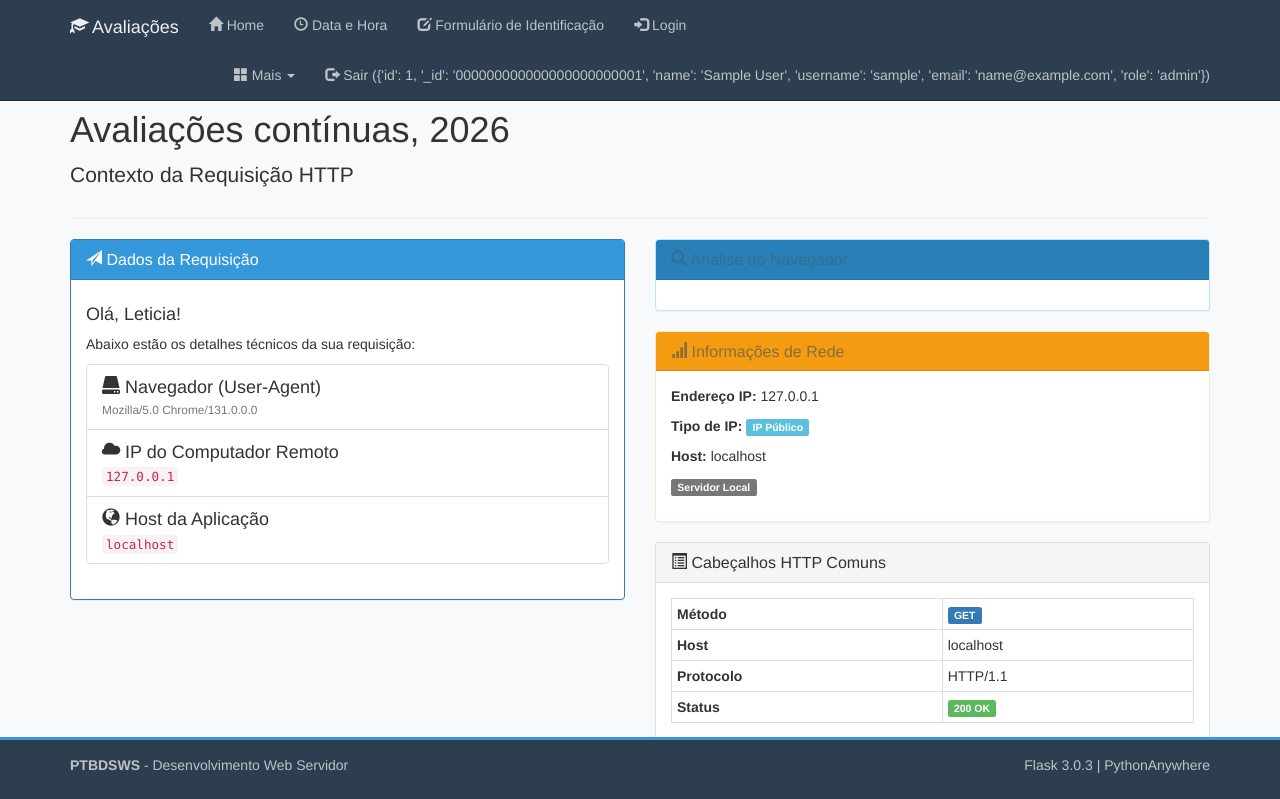
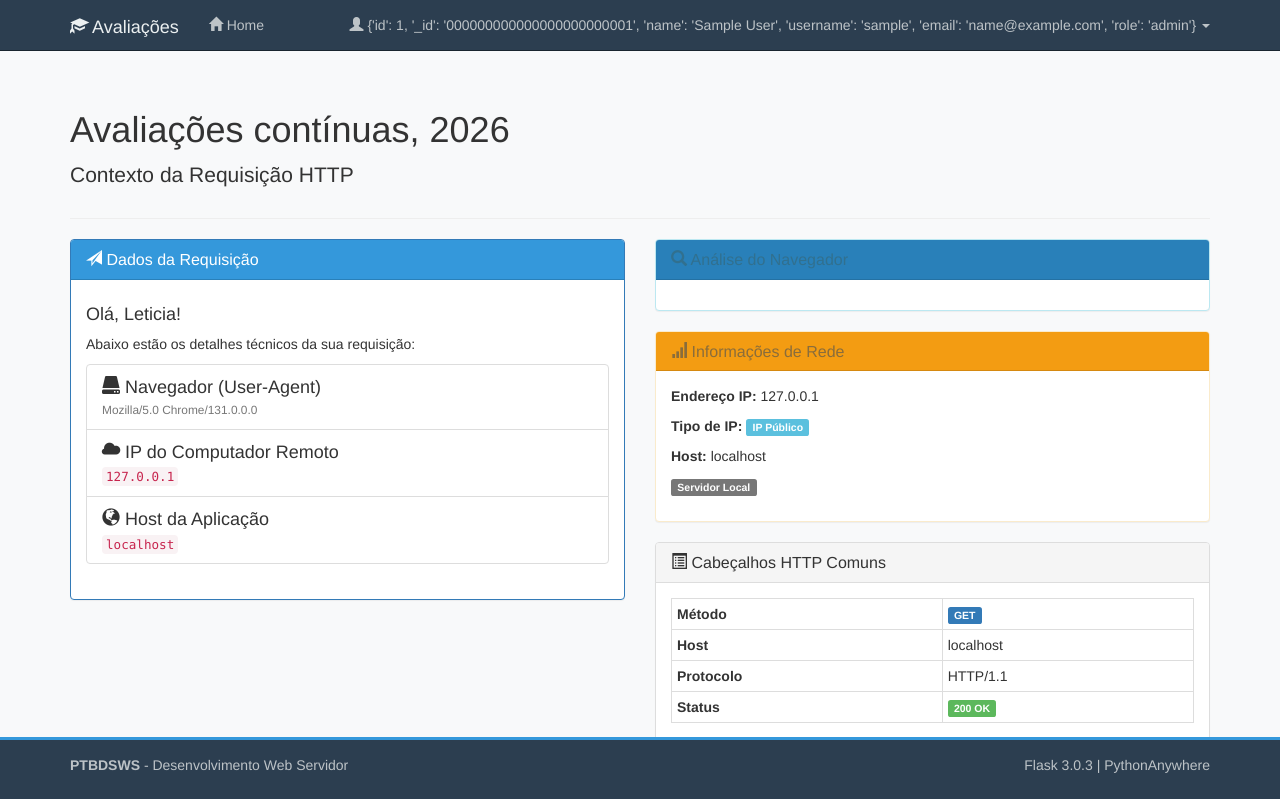
Before and after one commit to brondileticia/devweb-servidor-flask, a Flask app: page /contextorequisicao in a window 1280 px wide. Shown: the top 799 px of the page. Run offline with Flask 3, Linux system fonts and the light colour scheme; the visitor is signed in with stand-in values (Sample User, id 1); some libraries are stand-ins or nearby versions.

Commit message:
update: avaliação contínua 06, formulários web

```diff
--- a/templates/base.html
+++ b/templates/base.html
@@ -26,50 +26,44 @@
         </div>
         <div class="navbar-collapse collapse">
             <ul class="nav navbar-nav">
+                {# Link para Home sempre visível #}
                 <li {% if titulo == 'Home' %}class="active"{% endif %}>
                     <a href="/">
                         <span class="glyphicon glyphicon-home"></span> Home
                     </a>
                 </li>
-                <li {% if titulo == 'Data e Hora' %}class="active"{% endif %}>
-                    <a href="/data-hora">
-                        <span class="glyphicon glyphicon-time"></span> Data e Hora
+            </ul>
+
+            <ul class="nav navbar-nav navbar-right">
+                {# Perfil do usuário (login/logout) #}
+                {% if session.get('usuario_logado') %}
+                <li class="dropdown">
+                    <a href="#" class="dropdown-toggle" data-toggle="dropdown">
+                        <span class="glyphicon glyphicon-user"></span>
+                        {{ session.get('usuario_logado') }}
+                        <b class="caret"></b>
                     </a>
+                    <ul class="dropdown-menu">
+                        <li>
+                            <a href="/formulario-identificacao">
+                                <span class="glyphicon glyphicon-edit"></span>
+                                Meus Dados
+                            </a>
+                        </li>
+                        <li class="divider"></li>
+                        <li>
+                            <a href="/logout">
+                                <span class="glyphicon glyphicon-log-out"></span>
+                                Sair
+                            </a>
+                        </li>
+                    </ul>
                 </li>
-                <li {% if titulo == 'Formulário de Identificação' %}class="active"{% endif %}>
-                    <a href="/formulario-identificacao">
-                        <span class="glyphicon glyphicon-edit"></span> Formulário de Identificação
-                    </a>
-                </li>
+                {% else %}
                 <li {% if titulo == 'Login' %}class="active"{% endif %}>
                     <a href="/login">
-                        <span class="glyphicon glyphicon-log-in"></span> Login
-                    </a>
-                </li>
-            </ul>
-            <ul class="nav navbar-nav navbar-right">
-                <li class="dropdown">
-                    <a href="#" class="dropdown-toggle" data-toggle="dropdown">
-                        <span class="glyphicon glyphicon-th-large"></span>
-                        Mais <b class="caret"></b>
-                    </a>
-                    <ul class="dropdown-menu">
-                        <li><a href="/identificacao">
-                            <span class="glyphicon glyphicon-user"></span> Identificação
-                        </a></li>
-                        <li><a href="/contextorequisicao">
-                            <span class="glyphicon glyphicon-info-sign"></span> Contexto da Requisição
-                        </a></li>
-                        <li><a href="/formulario">
-                            <span class="glyphicon glyphicon-pencil"></span> Formulário Simples
-                        </a></li>
-                    </ul>
-                </li>
-                {% if session.get('usuario_logado') %}
-                <li>
-                    <a href="/logout">
-                        <span class="glyphicon glyphicon-log-out"></span>
-                        Sair ({{ session.get('usuario_logado') }})
+                        <span class="glyphicon glyphicon-log-in"></span>
+                        Login
                     </a>
                 </li>
                 {% endif %}
@@ -103,7 +97,7 @@
         <div class="row">
             <div class="col-md-6">
                 <p class="text-muted">
-                    <strong>PTBDSWS</strong> -  Desenvolvimento Web Servidor
+                    <strong>PTBDSWS</strong> - Desenvolvimento Web Servidor
                 </p>
             </div>
             <div class="col-md-6 text-right">
```
